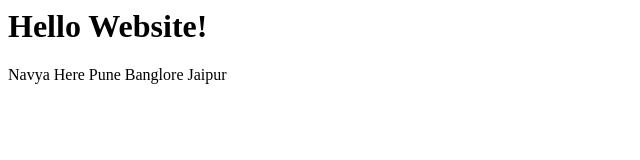
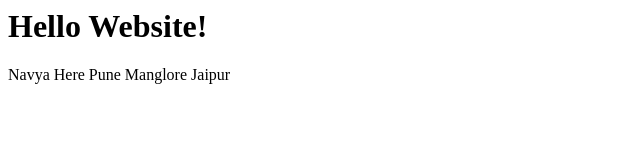
Before and after one commit to navyanair0918/NewLocker, a plain HTML site: page index.html in a window 1280 px wide. Shown: the full height of the page, 0-640 px from the left. Drawn offline with Linux system fonts and the light colour scheme.

Commit message:
manglore

```diff
--- a/index.html
+++ b/index.html
@@ -1,5 +1,5 @@
 <h1>Hello Website!</h1>
 <p1>Navya Here</p1>
 <p2>Pune</p2>
-<p3>Banglore</p3>
+<p3>Manglore</p3>
 <p3>Jaipur</p3>
```
